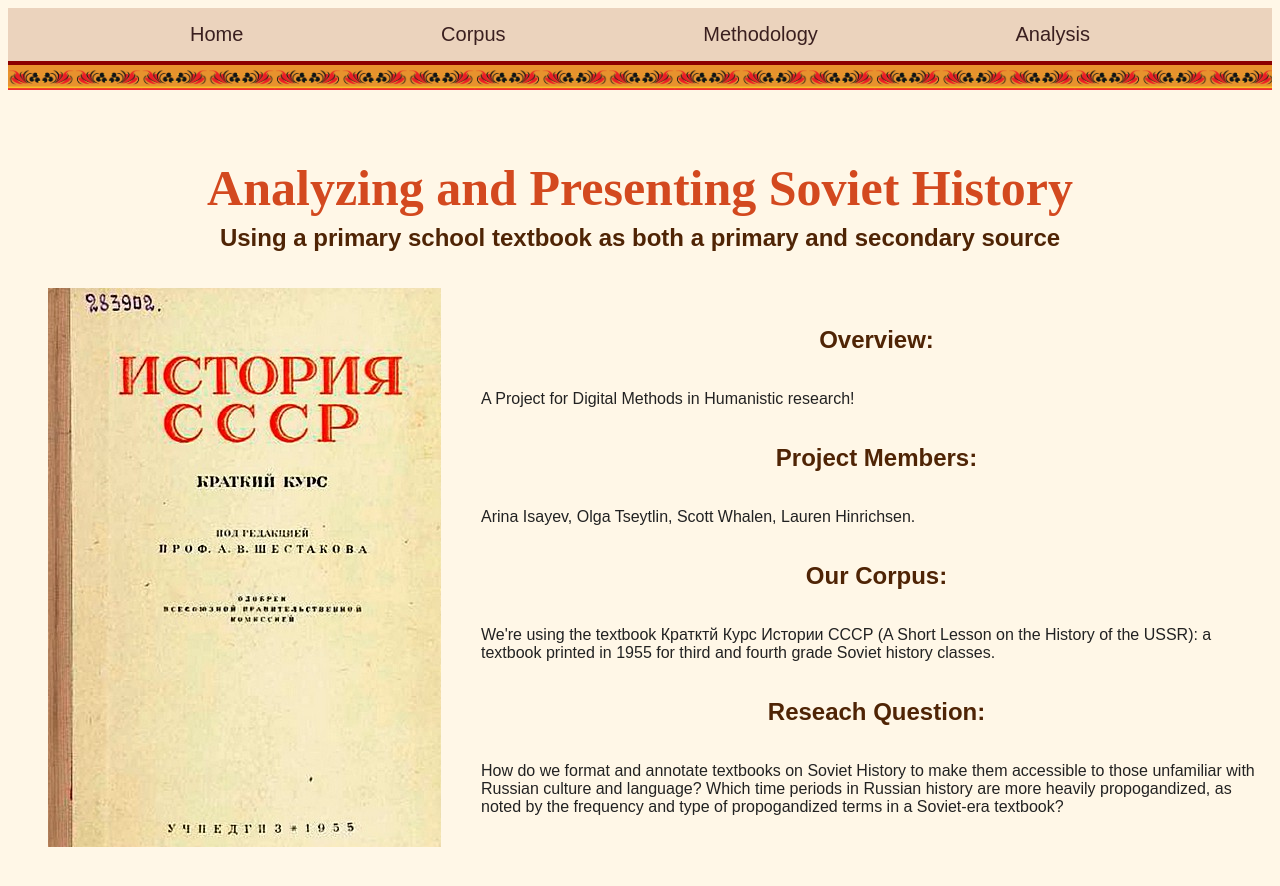
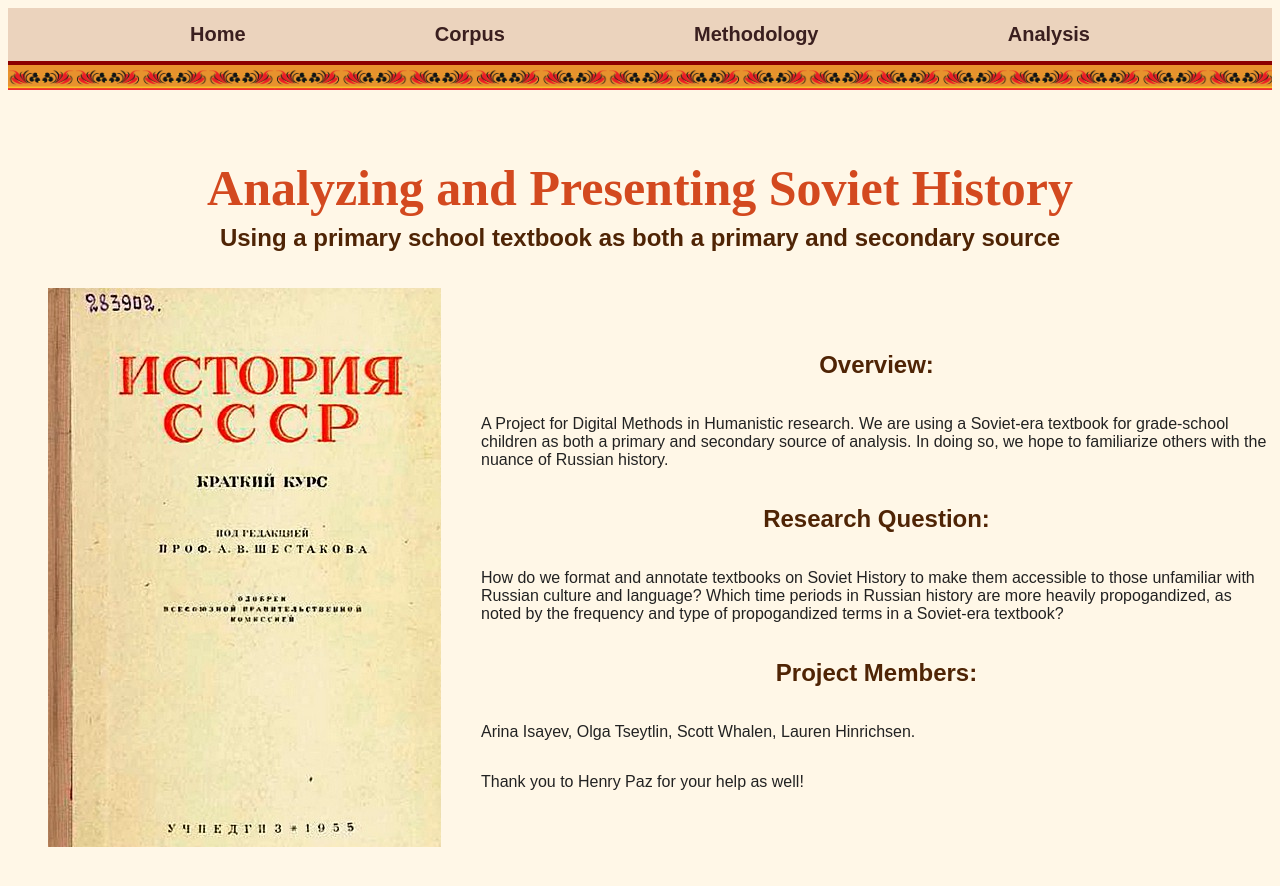
Before and after one commit to l-hinrichsen/russian_texts, a plain HTML site: page docs/index.html in a window 1280 px wide. Drawn offline with Linux system fonts and the light colour scheme; a web font is replaced by a local one.

Commit message:
updated text to be more accurate

```diff
--- a/docs/index.html
+++ b/docs/index.html
@@ -1,7 +1,7 @@
 <!DOCTYPE html>
 <html>
     <head>
-        <title>History of the USSR</title>
+        <title>Analyzing and Presenting Soviet History</title>
         <link rel="stylesheet" type="text/css" href="style.css" />
         <!--google fonts code from the wesbite-->
         <link rel="preconnect" href="https://fonts.googleapis.com">
@@ -37,13 +37,12 @@
 
 <div class ="splash">
     <h2>Overview:</h2> <!--please change any of this text to better reflect our project, so far this is all placeholder-->
-    <p>A Project for Digital Methods in Humanistic research!</p>
+    <p>A Project for Digital Methods in Humanistic research. We are using a Soviet-era textbook for grade-school children as both a primary and secondary source of analysis. In doing so, we hope to familiarize others with the nuance of Russian history.</p>
+    <h2>Research Question:</h2>
+    <p>How do we format and annotate textbooks on Soviet History to make them accessible to those unfamiliar with Russian culture and language? Which time periods in Russian history are more heavily propogandized, as noted by the frequency and type of propogandized terms in a Soviet-era textbook? </p>
     <h2>Project Members:</h2>
     <p>Arina Isayev, Olga Tseytlin, Scott Whalen, Lauren Hinrichsen.</p>
-    <h2>Our Corpus:</h2>
-    <p>We're using the textbook Кратктй Курс Истории СССР (A Short Lesson on the History of the USSR): a textbook printed in 1955 for third and fourth grade Soviet history classes.</p>
-    <h2>Reseach Question:</h2>
-    <p>How do we format and annotate textbooks on Soviet History to make them accessible to those unfamiliar with Russian culture and language? Which time periods in Russian history are more heavily propogandized, as noted by the frequency and type of propogandized terms in a Soviet-era textbook? </p>
+    <p>Thank you to Henry Paz for your help as well!</p>
 </div>
 
 </main>
--- a/docs/style.css
+++ b/docs/style.css
@@ -37,6 +37,7 @@ a {
     color: #3a1f1f; /*and the gross blue color*/
     opacity: 1;
   transition: 0.3s;
+    font-weight: bold;
 }
 a:hover {
     color: rgb(70, 13, 6);
```
Also changed, not shown: docs/methodology.html (+4 -2 lines).
